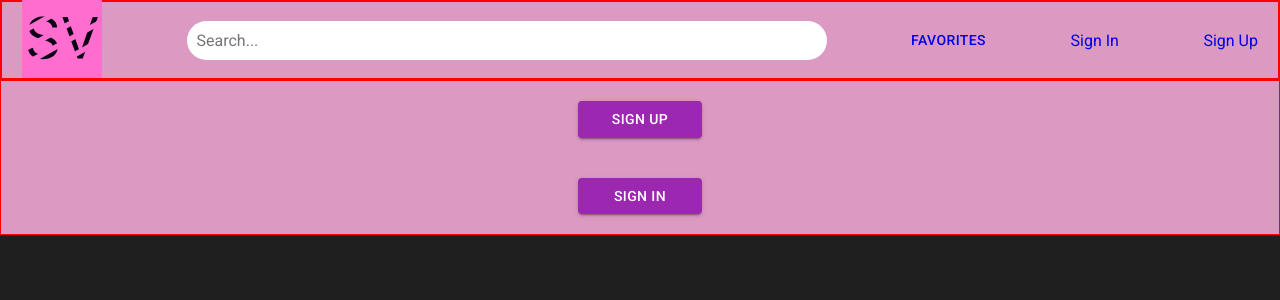
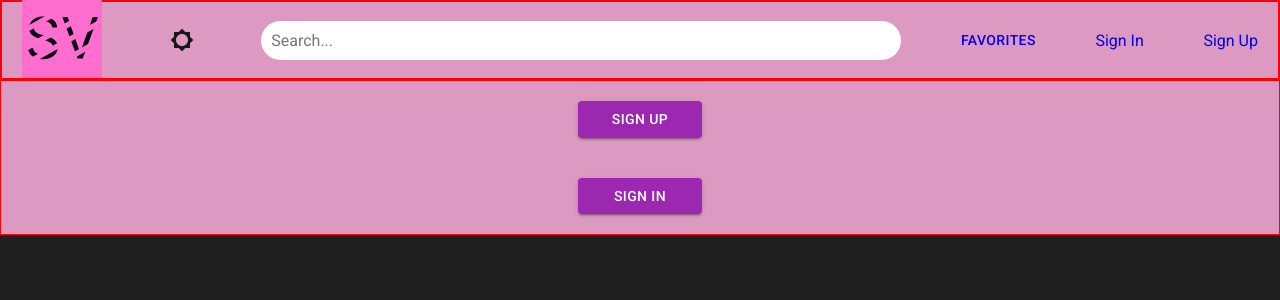
Before and after one commit to Ezoza111/movies_portal, a React (Create React App) app: page /login in a window 1280 px wide. Shown: the top 300 px of the page. Built offline with nearby package versions, Linux system fonts and the light colour scheme.

Commit message:
feat: add ThemeIcon in header for theme

```diff
--- a/package.json
+++ b/package.json
@@ -5,8 +5,8 @@
   "dependencies": {
     "@emotion/react": "^11.14.0",
     "@emotion/styled": "^11.14.0",
-    "@mui/icons-material": "^6.4.0",
-    "@mui/material": "^6.4.0",
+    "@mui/icons-material": "^6.4.1",
+    "@mui/material": "^6.4.1",
     "axios": "^1.7.9",
     "cra-template": "1.2.0",
     "prop-types": "^15.8.1",
--- /dev/null
+++ b/src/components/stupidComponents/icon/ThemeIcon.jsx
@@ -0,0 +1,15 @@
+import React, { useContext } from "react";
+import { ThemeContext } from "../../smartComponents/context/ThemeContext";
+import Brightness1Sharp  from "@mui/icons-material/Brightness1Sharp";
+import Brightness5Sharp from '@mui/icons-material/Brightness5Sharp';
+import IconButton from '@mui/material/IconButton';
+
+export const ThemeIcon = () => {
+    const {isDark, toggleTheme} = useContext(ThemeContext)
+    return (
+      <IconButton onClick={toggleTheme}
+      style={isDark ? { color: '#ffea00' } : { color: '#171715' }}>
+        {isDark ? <Brightness1Sharp /> : <Brightness5Sharp/>}
+      </IconButton>
+    )
+}
--- a/src/layout/header/Header.jsx
+++ b/src/layout/header/Header.jsx
@@ -9,15 +9,19 @@ import { Link } from "react-router-dom";
 import { FavoritesLink } from "../favoritesPage/FavoritesLink";
 import { SignInLink } from "../signUpPage/SignInLink";
 import { theme } from "../../styles/Theme";
+import { useTheme } from "../../components/smartComponents/context/ThemeContext";
+import { ThemeIcon } from "../../components/stupidComponents/icon/ThemeIcon";
 
-export const Header = ({ userName, isDark}) => {
+export const Header = ({ userName }) => {
+  const {isDark} = useTheme();
   return (
     <StyledHeader className={`header ${isDark ? 'dark' : 'light'}`}>
       <MainContainer direction={"row"} justify={"space-between"} align={"center"}>
         <Logo iconId={"logo"} />
+        <ThemeIcon />
         <SearchForm />
         <FavoritesLink />
-        {userName === null ? <SignInLink />: <div>{`${userName}.`.toLocaleUpperCase()}</div>}
+        {userName === null ? <SignInLink />: <div>{`${userName}`.toLocaleUpperCase()}</div>}
         <SignUpLink />
       </MainContainer>
     </StyledHeader>
--- a/src/routingComponent/RoutingComponent.jsx
+++ b/src/routingComponent/RoutingComponent.jsx
@@ -1,9 +1,11 @@
 import {Outlet} from 'react-router-dom'
 import { Header } from '../layout/header/Header'
 import { useTheme } from 'styled-components'
+import { ThemeContext } from '../components/smartComponents/context/ThemeContext'
+import { useContext } from 'react'
 
 export const RoutingComponent = ({ userName, changeUserStatus}) => {
-  const {isDark, toogleTheme} = useTheme()
+ const {isDark, toggleTheme} = useContext(ThemeContext);
   return (
     <>
      <Header  userName={userName} changeUserStatus={changeUserStatus}/>
--- a/src/styles/Global.styled.js
+++ b/src/styles/Global.styled.js
@@ -23,7 +23,7 @@ body {
 main {
   height: 100%;
 }
-main.dark {
+.main.dark {
   background-color: ${theme.colors.primary};
 }
 .main.light {
```
Also changed, not shown: src/components/stupidComponents/button/BtnExit.jsx (added), 1 other file (tests, documents, lock files or other folders).
